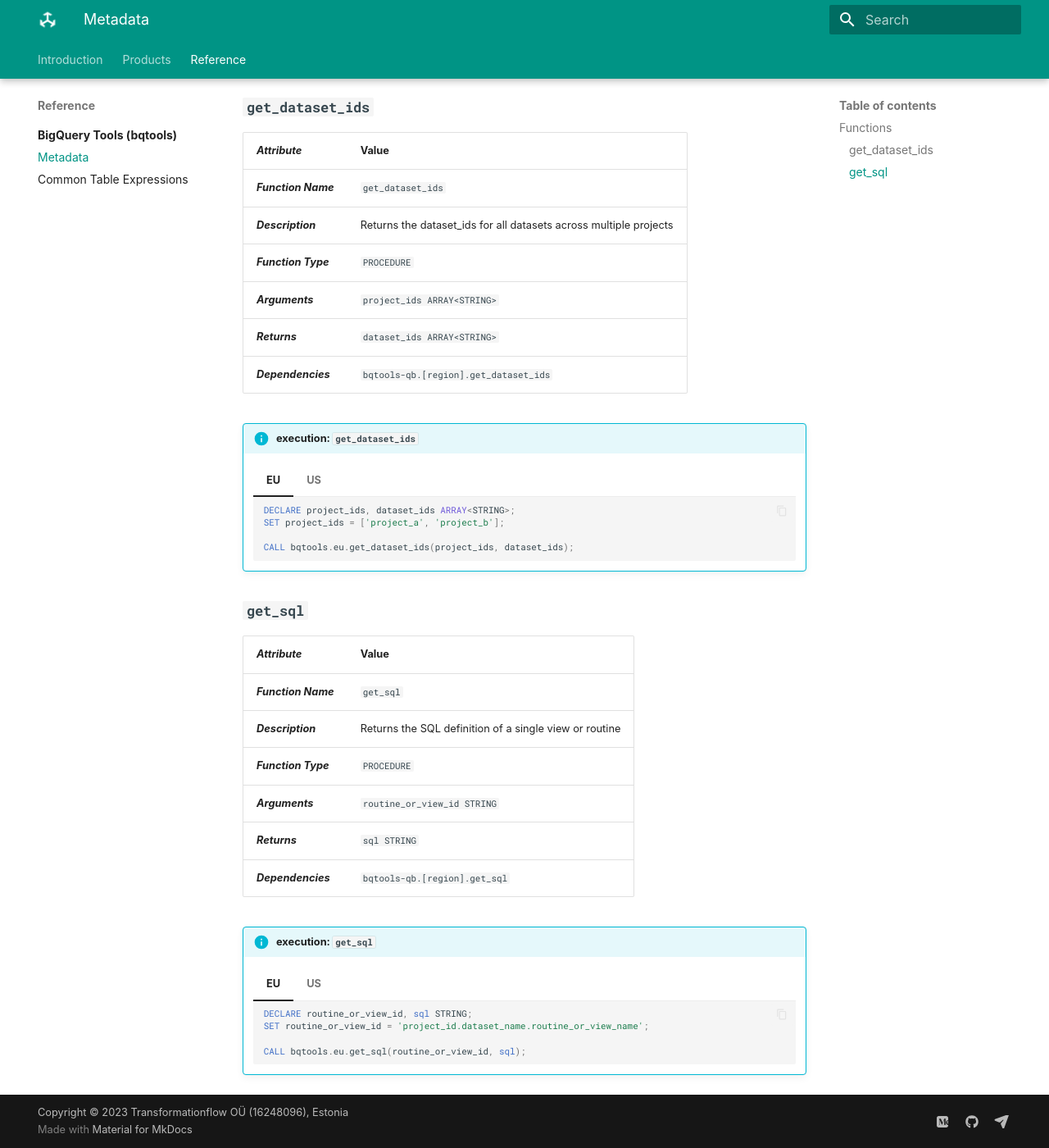
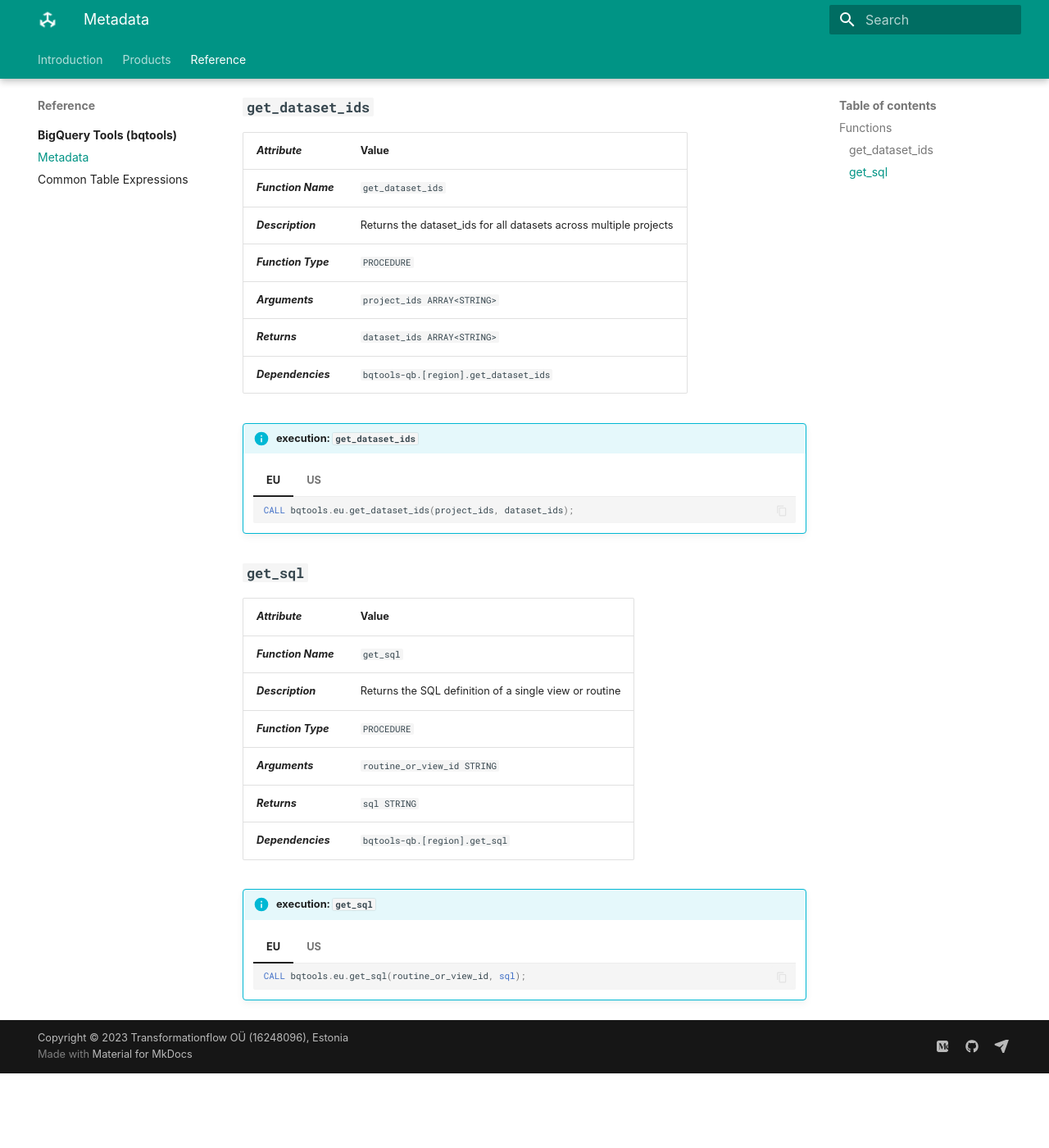
Before and after one commit to transformationflow/transformationflow.github.io, an MkDocs documentation site: the page built from docs/reference/bqtools/metadata.md, in a window 1280 px wide and 1400 px high, scrolled down 255 px. Shown: the whole window at 82% size. Built offline with MkDocs 1.6.1 and Material for MkDocs 9.7.7, drawn with Linux system fonts in a browser that asks for light colours; some web fonts are replaced; after the commit the page ends 1564 px from its top, so only the background shows below that.

Commit message:
example updates

````diff
--- a/docs/reference/bqtools/metadata.md
+++ b/docs/reference/bqtools/metadata.md
@@ -14,17 +14,11 @@ _**Dependencies**_ | `bqtools-qb.[region].get_dataset_ids`
 !!! info "execution: `get_dataset_ids`"
     === "EU"
         ```sql
-        DECLARE project_ids, dataset_ids ARRAY<STRING>;
-        SET project_ids = ['project_a', 'project_b'];
-
         CALL bqtools.eu.get_dataset_ids(project_ids, dataset_ids);
         ```
 
     === "US"
         ```sql
-        DECLARE project_ids, dataset_ids ARRAY<STRING>;
-        SET project_ids = ['project_a', 'project_b'];
-
         CALL bqtools.us.get_dataset_ids(project_ids, dataset_ids);
         ```
 
@@ -41,16 +35,10 @@ _**Dependencies**_ | `bqtools-qb.[region].get_sql`
 !!! info "execution: `get_sql`"
     === "EU"
         ```sql
-        DECLARE routine_or_view_id, sql STRING;
-        SET routine_or_view_id = 'project_id.dataset_name.routine_or_view_name';
-
         CALL bqtools.eu.get_sql(routine_or_view_id, sql);
         ```
 
     === "US"
         ```sql
-        DECLARE routine_or_view_id, sql STRING;
-        SET routine_or_view_id = 'project_id.dataset_name.routine_or_view_name';
-
         CALL bqtools.us.get_sql(routine_or_view_id, sql);
         ```
````
Also changed, not shown: docs/index.md (+1 -1 lines).
